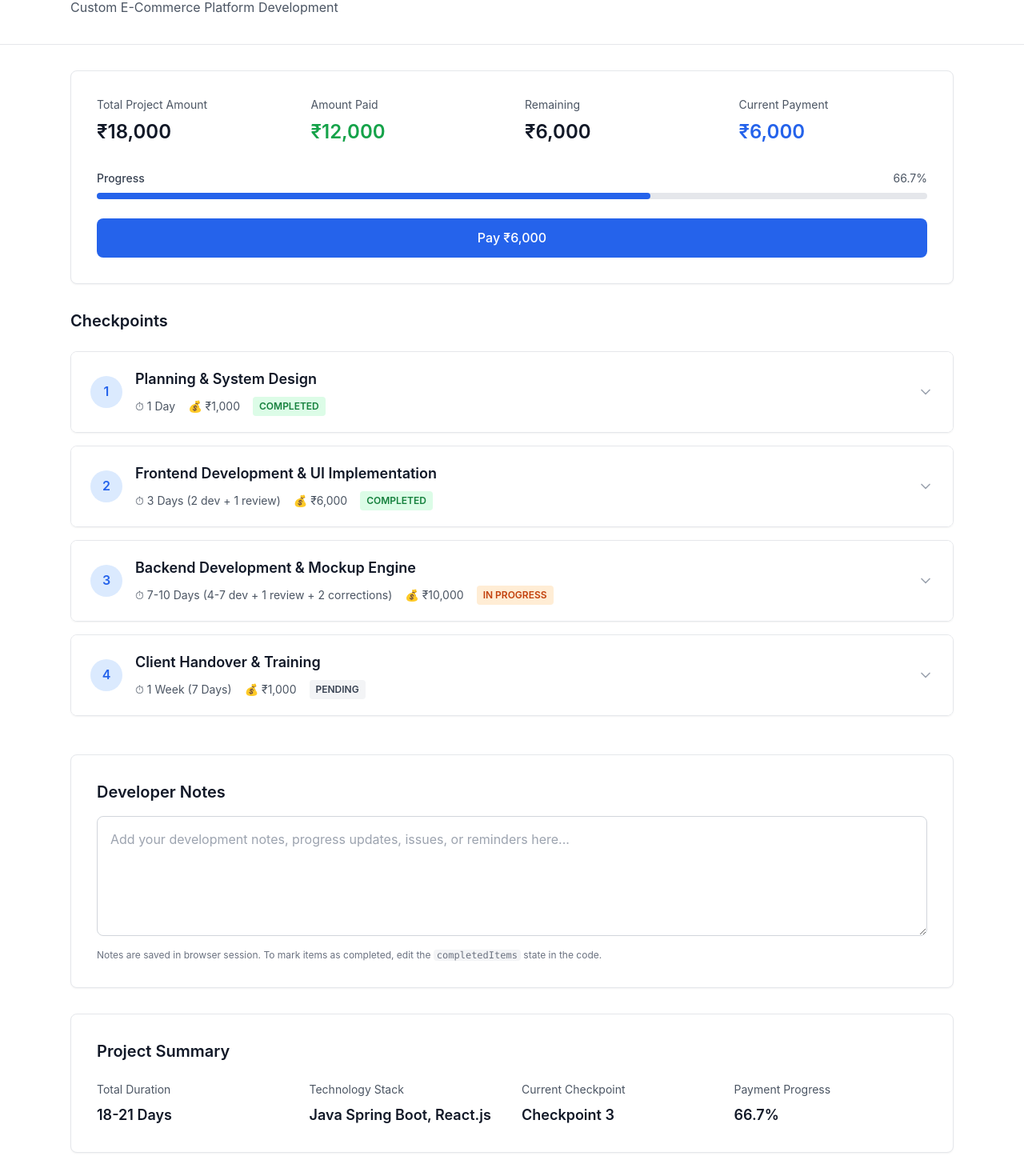
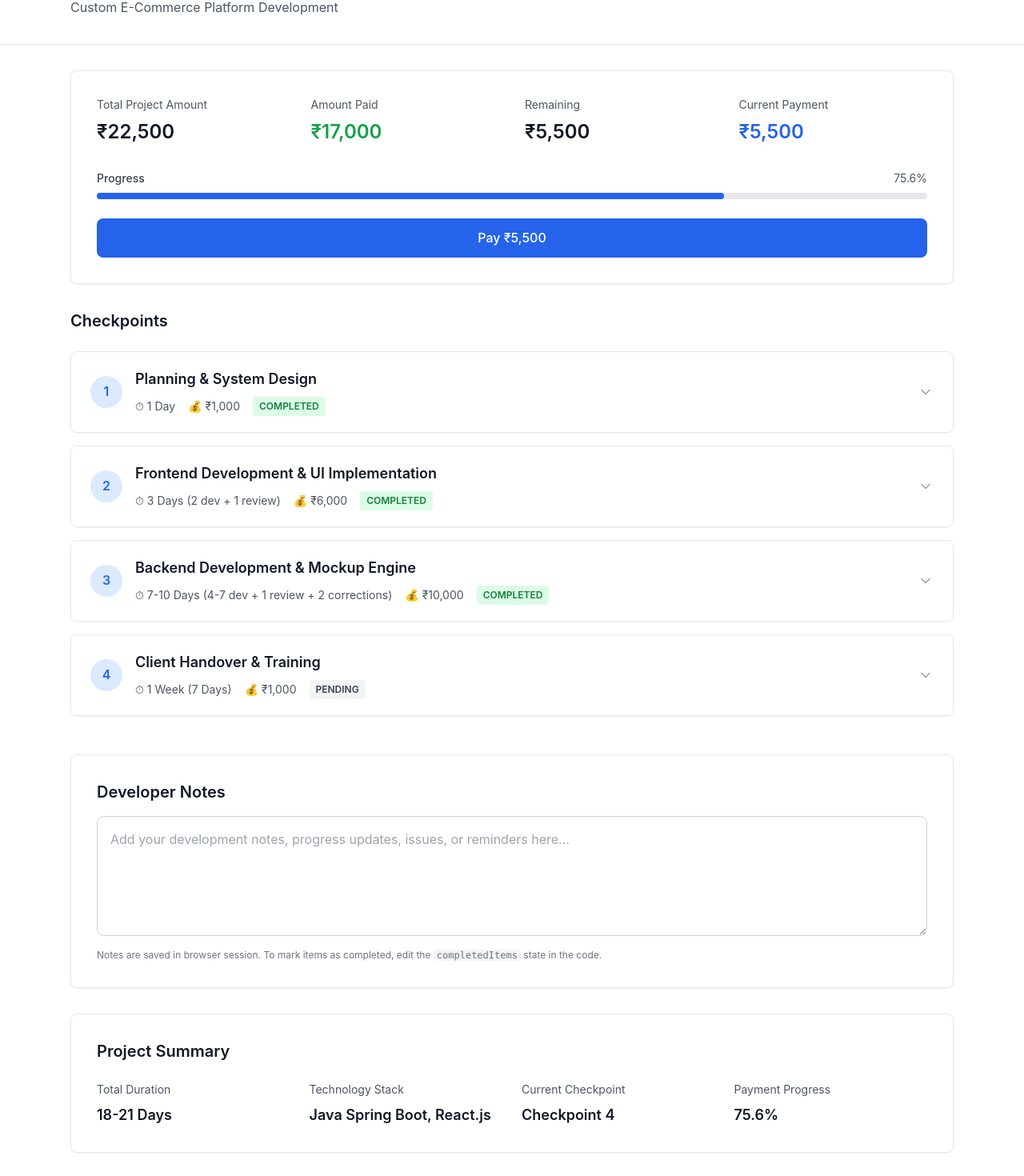
Before and after one commit to rparit-stacks/qoutation, a React (Create React App) app: page /sara/plan in a window 1280 px wide. Shown: the part 79-1549 px from the top of the page at 80% size. Built offline with nearby package versions, Linux system fonts and the light colour scheme.

Commit message:
plan update

```diff
--- a/src/components/CheckpointTracker.js
+++ b/src/components/CheckpointTracker.js
@@ -4,10 +4,10 @@ import { ChevronDown, Check } from "lucide-react"
 const CheckpointTracker = () => {
   // eslint-disable-next-line no-unused-vars
   const [paymentData, setPaymentData] = useState({
-    totalAmount: 18000, // Updated total: ₹1,000 + ₹6,000 + ₹10,000 + ₹1,000 = ₹18,000
-    paidAmount: 12000, // ₹1,000 (Checkpoint 1) + ₹6,000 (Checkpoint 2) + ₹5,000 (part of backend) received
-    currentRequested: 6000, // ₹6,000 pending (final payment request)
-    currentCheckpoint: 3, // Currently on Checkpoint 3 (Backend & Mockup)
+    totalAmount: 22500, // Base ₹18,000 + Addons ₹4,500 (Currency 1K + WhatsApp Double 1K + Personalized Categories 500 + Swipe 2K)
+    paidAmount: 17000, // ₹1,000 + ₹6,000 + ₹10,000 — Backend COMPLETE
+    currentRequested: 5500, // ₹5,500 pending — Handover ₹1,000 + Addons ₹4,500
+    currentCheckpoint: 4, // Checkpoint 4 — Client Handover & Training (PENDING)
     upiId: "9810167696@indie",
   })
 
@@ -190,7 +190,7 @@ const CheckpointTracker = () => {
       title: "Backend Development & Mockup Engine",
       payment: 10000,
       duration: "7-10 Days (4-7 dev + 1 review + 2 corrections)",
-      status: "in_progress",
+      status: "completed", // Backend COMPLETE — Last module (Swipe Integration) pending as addon
       deliverables: [
         "Complete backend APIs (all endpoints functional)",
         "Authentication system (Google OAuth + Email OTP)",
@@ -337,7 +337,7 @@ const CheckpointTracker = () => {
     {
       id: 4,
       title: "Client Handover & Training",
-      payment: 1000, // Updated: ₹1,000 (was ₹3,000)
+      payment: 1000, // ₹1,000 — PENDING (Last module)
       duration: "1 Week (7 Days)",
       status: "pending",
       deliverables: [
@@ -347,6 +347,12 @@ const CheckpointTracker = () => {
         "Fully trained client on all platform features",
         "Client sign-off on final delivery",
         "30-day free support period begins",
+      ],
+      addonsAtHandover: [
+        { name: "Currency Multiplier", price: 1000 },
+        { name: "WhatsApp Double Integration", price: 1000 },
+        { name: "Personalized Categories", price: 500 },
+        { name: "Swipe Integration", price: 2000 },
       ],
       subCheckpoints: [
         {
@@ -594,6 +600,25 @@ const CheckpointTracker = () => {
               {/* Checkpoint Details */}
               {expandedCheckpoints.has(checkpoint.id) && (
                 <div className="border-t border-gray-200 px-6 py-6 bg-gray-50">
+                  {/* Addons at Handover - Highlight for Checkpoint 4 */}
+                  {checkpoint.addonsAtHandover && (
+                    <div className="mb-8 p-4 bg-green-50 border border-green-200 rounded-lg">
+                      <h4 className="text-sm font-semibold text-green-900 mb-3 uppercase tracking-wide">
+                        ✅ Addons (Included in Total — ₹4,500)
+                      </h4>
+                      <p className="text-xs text-green-800 mb-3">
+                        All 4 addons included. Total addons ₹4,500 + Handover ₹1,000 = Pending ₹5,500
+                      </p>
+                      <ul className="space-y-2">
+                        {checkpoint.addonsAtHandover.map((addon, idx) => (
+                          <li key={idx} className="flex justify-between text-sm text-green-900">
+                            <span>{addon.name}</span>
+                            <span className="font-semibold">₹{addon.price.toLocaleString()}</span>
+                          </li>
+                        ))}
+                      </ul>
+                    </div>
+                  )}
                   {/* Deliverables */}
                   <div className="mb-8">
                     <h4 className="text-sm font-semibold text-gray-900 mb-4 uppercase tracking-wide">Deliverables</h4>
```
Also changed, not shown: src/components/QuotePage.js.
